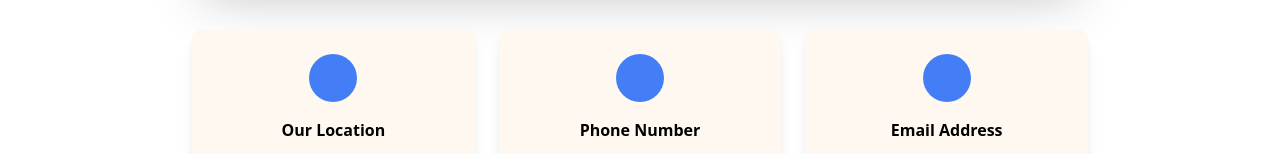
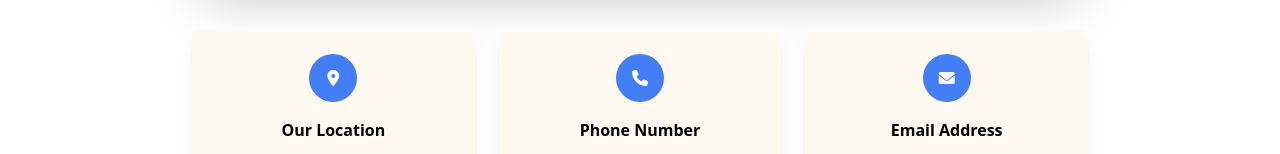
Before and after one commit to Jordannst/devhub-uvics, a website: page landingpage/src/index.html in a window 1280 px wide. Shown: the part 1846-2000 px from the top of the page. Drawn offline with Linux system fonts and the light colour scheme.

Commit message:
modify bg icon

```diff
--- a/landingpage/src/index.html
+++ b/landingpage/src/index.html
@@ -251,7 +251,7 @@
               <div
                 class="w-12 h-12 bg-[#437EF7] bg-opacity-20 rounded-full flex items-center justify-center mb-4"
               >
-                <i class="fas fa-map-marker-alt text-[#437EF7]"></i>
+                <i class="fas fa-map-marker-alt text-white"></i>
               </div>
             </div>
             <h3 class="font-semibold mb-2">Our Location</h3>
@@ -265,7 +265,7 @@
               <div
                 class="w-12 h-12 bg-[#437EF7] bg-opacity-20 rounded-full flex items-center justify-center mb-4"
               >
-                <i class="fas fa-phone text-[#437EF7]"></i>
+                <i class="fas fa-phone text-white"></i>
               </div>
             </div>
             <h3 class="font-semibold mb-2">Phone Number</h3>
@@ -277,7 +277,7 @@
               <div
                 class="w-12 h-12 bg-[#437EF7] bg-opacity-20 rounded-full flex items-center justify-center mb-4"
               >
-                <i class="fas fa-envelope text-[#437EF7]"></i>
+                <i class="fas fa-envelope text-white"></i>
               </div>
             </div>
             <h3 class="font-semibold mb-2">Email Address</h3>
```
Also changed, not shown: landingpage/src/output.css.
